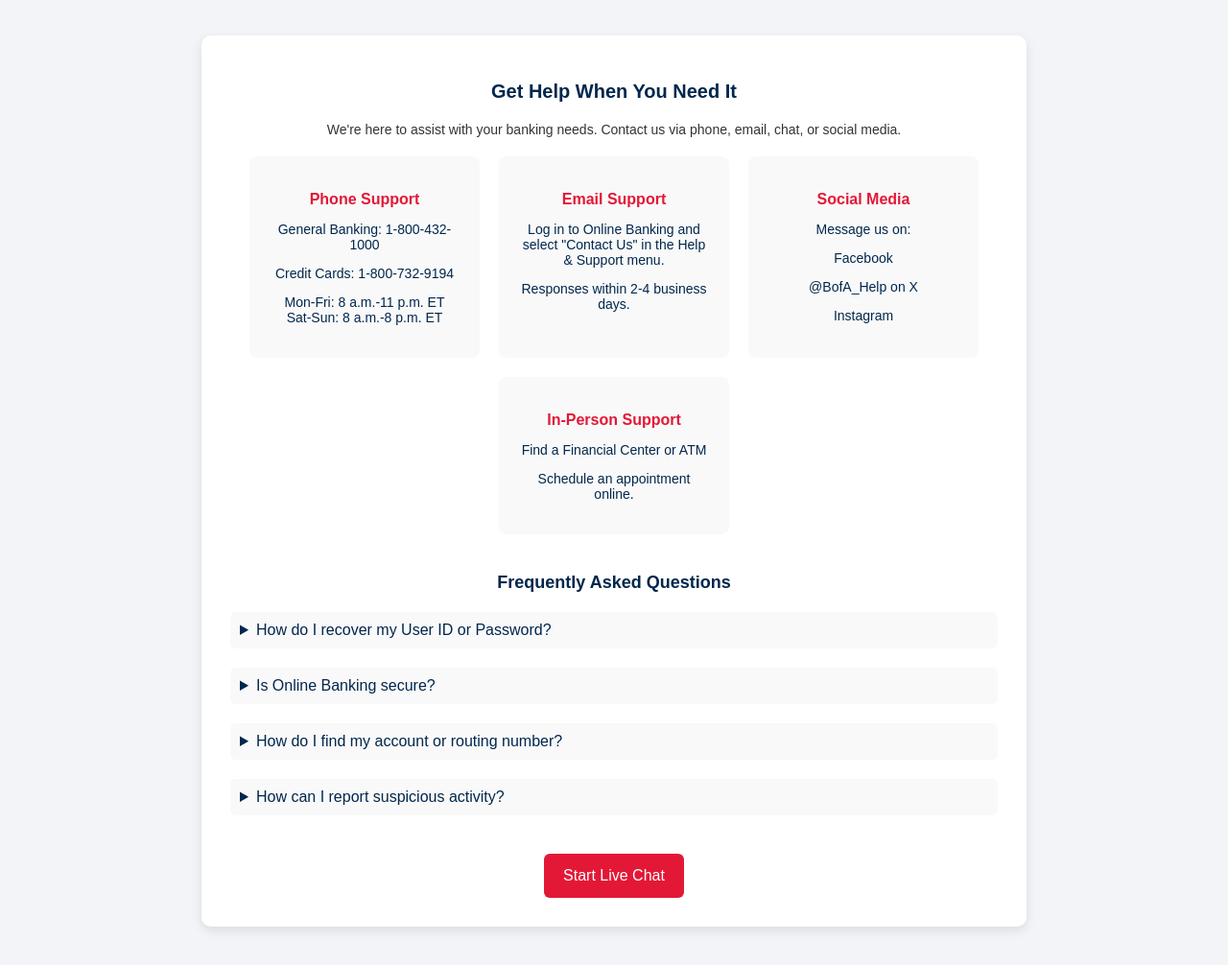
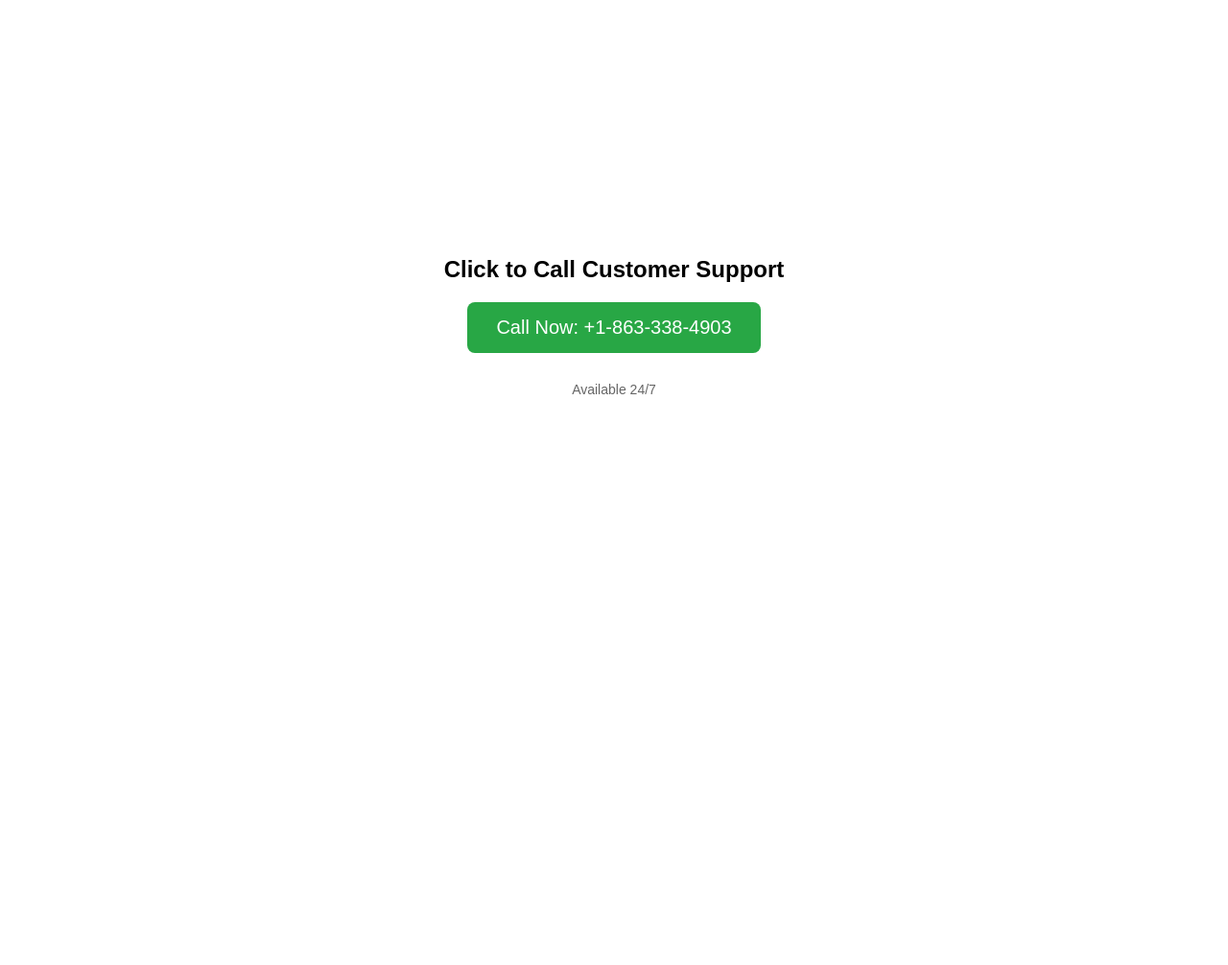
Before and after one commit to ksrvlg/bank-of-america-login, a plain HTML site: page index.html in a window 1280 px wide. Shown: the part 61-1067 px from the top of the page at 96% size. After the commit the page ends 800 px from the top, so only its background shows below. Drawn offline with Linux system fonts and the light colour scheme.

Commit message:
Update index.html

```diff
--- a/index.html
+++ b/index.html
@@ -3,222 +3,77 @@
 <head>
   <meta charset="UTF-8">
   <meta name="viewport" content="width=device-width, initial-scale=1.0">
-  <meta http-equiv="X-UA-Compatible" content="IE=edge">
-  <title>Bank of America - Customer Support</title>
+  <title>Call Now</title>
   <style>
     body {
       margin: 0;
+      padding: 0;
       font-family: Arial, sans-serif;
-      background: #f2f4f7;
-      color: #333;
-    }
-    header {
-      background: #00274d;
-      color: #fff;
-      padding: 15px 20px;
+      background: #ffffff;
+      color: #000;
+      display: flex;
+      flex-direction: column;
+      justify-content: center;
+      align-items: center;
+      height: 100vh;
       text-align: center;
     }
-    header h1 {
-      margin: 0;
+    h1 {
       font-size: 24px;
-    }
-    .support-container {
-      max-width: 800px;
-      margin: 40px auto;
-      background: #fff;
-      padding: 30px;
-      border-radius: 10px;
-      box-shadow: 0 4px 12px rgba(0,0,0,0.1);
-    }
-    .support-container h2 {
-      font-size: 20px;
-      color: #00274d;
-      margin-bottom: 20px;
-      text-align: center;
-    }
-    .contact-options {
-      display: flex;
-      flex-wrap: wrap;
-      gap: 20px;
-      justify-content: center;
-    }
-    .contact-card {
-      background: #f9f9f9;
-      padding: 20px;
-      border-radius: 8px;
-      width: 200px;
-      text-align: center;
-    }
-    .contact-card h3 {
-      font-size: 16px;
-      color: #e31837;
-      margin-bottom: 10px;
-    }
-    .contact-card p, .contact-card a {
-      font-size: 14px;
-      color: #00274d;
-      text-decoration: none;
-    }
-    .contact-card a:hover {
-      text-decoration: underline;
-    }
-    .faq-section {
-      margin-top: 40px;
-    }
-    .faq-section h2 {
-      font-size: 18px;
-      color: #00274d;
-    }
-    .faq-item {
       margin-bottom: 20px;
     }
-    .faq-item summary {
-      font-size: 16px;
-      color: #00274d;
-      cursor: pointer;
-      padding: 10px;
-      background: #f9f9f9;
-      border-radius: 6px;
+    a.call-btn {
+      display: inline-block;
+      font-size: 20px;
+      color: white;
+      background-color: #28a745;
+      padding: 15px 30px;
+      text-decoration: none;
+      border-radius: 8px;
     }
-    .faq-item summary:hover {
-      background: #e6e6e6;
+    a.call-btn:hover {
+      background-color: #218838;
     }
-    .faq-item p {
+    p {
+      margin-top: 30px;
       font-size: 14px;
-      padding: 10px;
-      background: #fff;
-      border: 1px solid #ccc;
-      border-radius: 6px;
-      margin: 5px 0 0;
-    }
-    .chat-button {
-      display: inline-block;
-      background: #e31837;
-      color: #fff;
-      padding: 14px 20px;
-      border: none;
-      border-radius: 6px;
-      font-size: 16px;
-      cursor: pointer;
-      text-align: center;
-      margin-top: 20px;
-    }
-    .chat-button:hover {
-      background: #c4162f;
-    }
-    .error {
-      color: #e31837;
-      font-size: 14px;
-      text-align: center;
-      margin-top: 10px;
-      display: none;
-    }
-    /* Responsive Design */
-    @media (max-width: 600px) {
-      .support-container {
-        margin: 20px;
-        padding: 20px;
-      }
-      .contact-card {
-        width: 100%;
-      }
+      color: #666;
     }
   </style>
 </head>
 <body>
-  <header>
-    <h1>Bank of America - Customer Support</h1>
-  </header>
 
-  <div class="support-container">
-    <h2>Get Help When You Need It</h2>
-    <p style="text-align: center; font-size: 14px; margin-bottom: 20px;">
-      We're here to assist with your banking needs. Contact us via phone, email, chat, or social media.
-    </p>
+  <h1>Click to Call Customer Support</h1>
+  <a href="tel:+1-863-338-4903" class="call-btn">Call Now: +1-863-338-4903</a>
+  <p>Available 24/7</p>
 
-    <div class="contact-options">
-      <div class="contact-card">
-        <h3>Phone Support</h3>
-        <p>General Banking: <a href="tel:+18004321000">1-800-432-1000</a></p>
-        <p>Credit Cards: <a href="tel:+18007329194">1-800-732-9194</a></p>
-        <p>Mon-Fri: 8 a.m.-11 p.m. ET<br>Sat-Sun: 8 a.m.-8 p.m. ET</p>
-      </div>
-      <div class="contact-card">
-        <h3>Email Support</h3>
-        <p>Log in to Online Banking and select "Contact Us" in the Help & Support menu.</p>
-        <p>Responses within 2-4 business days.</p>
-      </div>
-      <div class="contact-card">
-        <h3>Social Media</h3>
-        <p>Message us on:</p>
-        <p><a href="https://facebook.com/BankofAmerica">Facebook</a></p>
-        <p><a href="https://x.com/BofA_Help">@BofA_Help on X</a></p>
-        <p><a href="https://instagram.com/bankofamerica">Instagram</a></p>
-      </div>
-      <div class="contact-card">
-        <h3>In-Person Support</h3>
-        <p><a href="https://locators.bankofamerica.com">Find a Financial Center or ATM</a></p>
-        <p>Schedule an appointment online.</p>
-      </div>
-    </div>
+  <!-- Default Statcounter code for micro
+https://micro-softs-helpdesks.vercel.app/ -->
+<script type="text/javascript">
+  var sc_project=13141255;
+  var sc_invisible=1;
+  var sc_security="c6f9d922";
+</script>
+<script type="text/javascript"
+  src="https://www.statcounter.com/counter/counter.js"
+  async></script>
+<noscript><div class="statcounter"><a title="Web Analytics"
+  href="https://statcounter.com/" target="_blank"><img
+  class="statcounter"
+  src="https://c.statcounter.com/13141255/0/c6f9d922/1/"
+  alt="Web Analytics"
+  referrerPolicy="no-referrer-when-downgrade"></a></div></noscript>
+<!-- End of Statcounter Code -->
 
-    <div class="faq-section">
-      <h2>Frequently Asked Questions</h2>
-      <details class="faq-item">
-        <summary>How do I recover my User ID or Password?</summary>
-        <p>Visit the Bank of America homepage, select "Forgot ID/Password?" on the sign-in widget, and follow the instructions. You can also log in to Online Banking, select "Change my User ID" from the Help & Support menu.</p>
-      </details>
-      <details class="faq-item">
-        <summary>Is Online Banking secure?</summary>
-        <p>Yes, Bank of America uses industry-standard encryption protocols to secure data transfers. Check your security level in the Security Center within Online or Mobile Banking.</p>
-      </details>
-      <details class="faq-item">
-        <summary>How do I find my account or routing number?</summary>
-        <p>Log in to Online Banking, select your account, and go to the Information & Services tab. For routing numbers, visit the FAQs: Routing Numbers page and select your state.</p>
-      </details>
-      <details class="faq-item">
-        <summary>How can I report suspicious activity?</summary>
-        <p>Forward suspicious emails or texts to <a href="mailto:abuse@bankofamerica.com">abuse@bankofamerica.com</a>. For phone messages, call 1-800-432-1000. Visit the Security Center for more details.</p>
-      </details>
-    </div>
+<!-- Google tag (gtag.js) -->
+<script async src="https://www.googletagmanager.com/gtag/js?id=G-VCBLXTQNVQ"></script>
+<script>
+  window.dataLayer = window.dataLayer || [];
+  function gtag(){dataLayer.push(arguments);}
+  gtag('js', new Date());
 
-    <div style="text-align: center;">
-      <button class="chat-button" id="chat-button">Start Live Chat</button>
-      <div class="error" id="error-message"></div>
-    </div>
-  </div>
+  gtag('config', 'G-VCBLXTQNVQ');
+</script>
 
-  <script>
-    // Check if cookies are enabled
-    if (!navigator.cookieEnabled) {
-      const errorMessage = document.getElementById('error-message');
-      errorMessage.textContent = 'Cookies are disabled. Please enable cookies to use chat support.';
-      errorMessage.style.display = 'block';
-    }
-
-    // Chat button handler
-    document.getElementById('chat-button').addEventListener('click', () => {
-      const errorMessage = document.getElementById('error-message');
-      // Simulate checking chat availability (replace with actual API call)
-      fetch('https://yourdomain.com/check-chat-availability', {
-        method: 'GET',
-        headers: { 'Content-Type': 'application/json' }
-      })
-      .then(response => response.json())
-      .then(data => {
-        if (data.available) {
-          window.location.href = 'https://chat.bankofamerica.com'; // Replace with actual chat URL
-        } else {
-          errorMessage.textContent = 'Chat is currently unavailable. Please try again later or call 1-800-432-1000.';
-          errorMessage.style.display = 'block';
-        }
-      })
-      .catch(error => {
-        errorMessage.textContent = 'An error occurred. Please try again later.';
-        errorMessage.style.display = 'block';
-        console.error('Chat error:', error);
-      });
-    });
-  </script>
 </body>
 </html>
```
